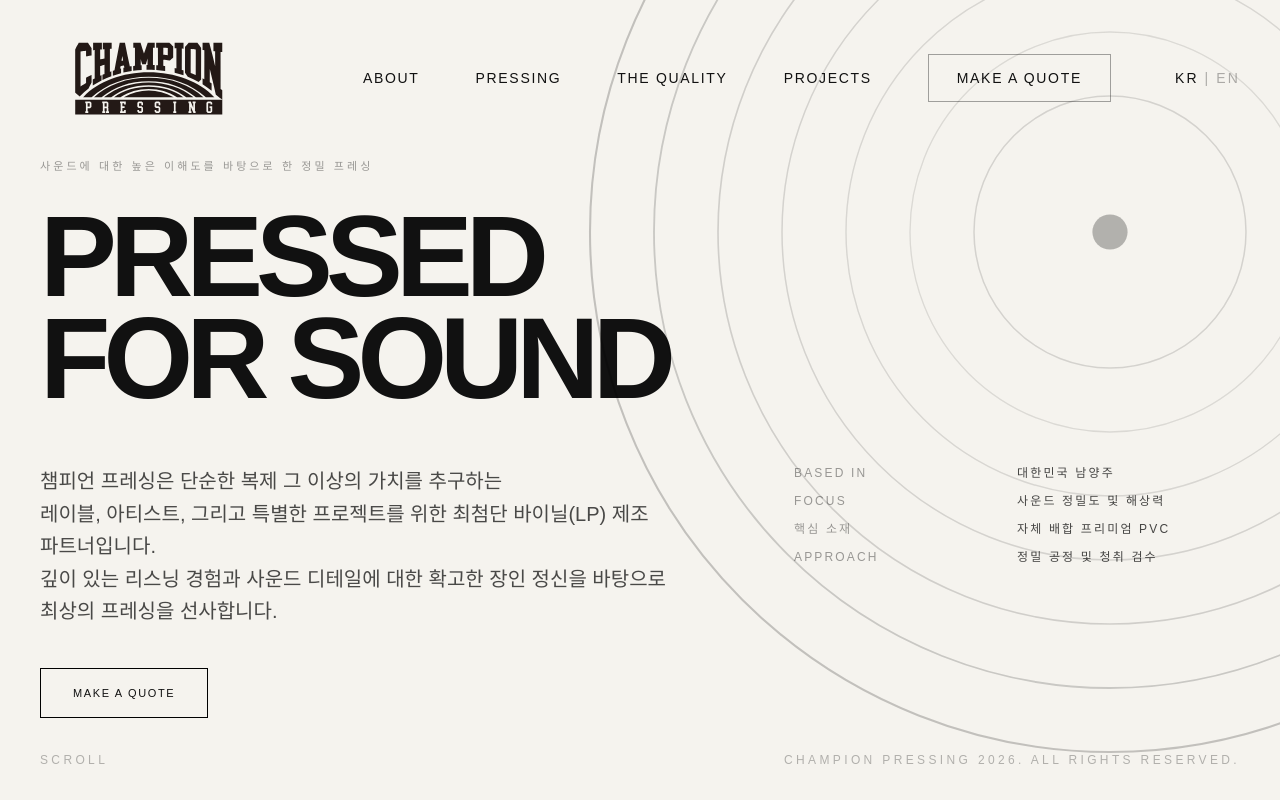
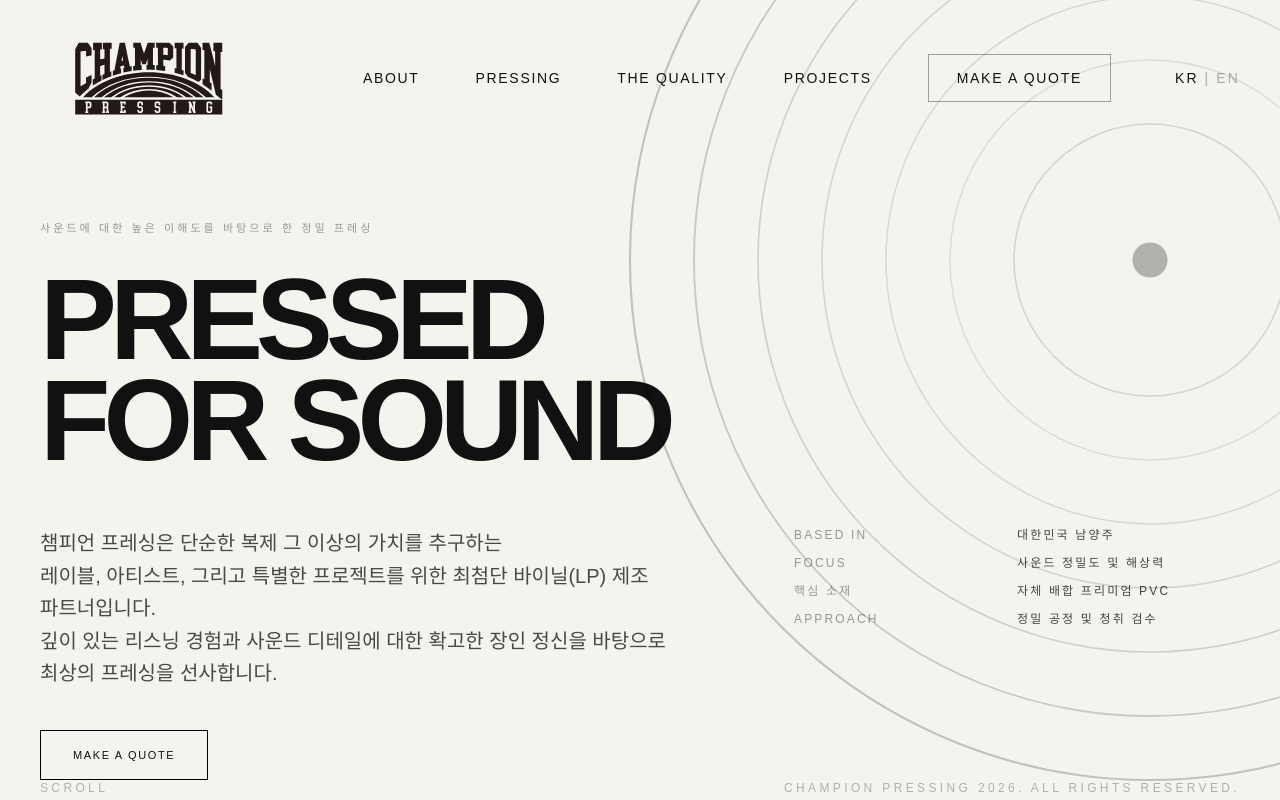
Before and after one commit to edkim88/champion-pressing-site, a Next.js app: page / in a window 1280 px wide. Shown: the top 800 px of the page. Built offline with nearby package versions, Linux system fonts and the light colour scheme.

Commit message:
Align hero banner padding across all pages and fix quote arrow overlapping

```diff
--- a/app/about/page.tsx
+++ b/app/about/page.tsx
@@ -47,7 +47,7 @@ export default function About() {
       </section>
 
       {/* ABOUT HERO */}
-      <section className="px-7 md:px-10 pt-20 md:pt-[15vh] pb-16 md:pb-24">
+      <section className="px-7 md:px-10 pt-16 md:pt-[10vh] pb-16 md:pb-24">
         <div className="max-w-7xl mx-auto">
           <p className="mb-6 md:mb-8 text-[10px] md:text-[11px] uppercase tracking-[0.28em] text-black/38">
             Who We Are
--- a/app/page.tsx
+++ b/app/page.tsx
@@ -48,12 +48,14 @@ export default function Home() {
   return (
     <main className="min-h-screen bg-[#f5f3ee] text-[#111111] overflow-hidden">
       {/* HERO SECTION */}
-      <section className="relative min-h-screen px-7 md:px-10 py-8 flex flex-col justify-between">
+      <section className="relative min-h-screen flex flex-col">
         {/* NAVIGATION */}
-        <Header />
+        <div className="px-7 md:px-10 pt-8 pb-4 z-20 relative">
+          <Header />
+        </div>
 
         {/* HERO CONTENT */}
-        <div className="relative flex-1 flex items-center z-10">
+        <div className="px-7 md:px-10 pt-16 md:pt-[10vh] relative flex-1 z-10">
           <div className="max-w-7xl w-full">
             <p className="mb-6 md:mb-8 text-[10px] md:text-[11px] uppercase tracking-[0.28em] text-black/38">
               {t.heroSub}
@@ -115,7 +117,7 @@ export default function Home() {
           </div>
         </div>
 
-        <div className="flex items-center justify-between text-[10px] md:text-xs uppercase tracking-[0.28em] text-black/28 relative z-20">
+        <div className="px-7 md:px-10 pb-8 mt-auto flex items-center justify-between text-[10px] md:text-xs uppercase tracking-[0.28em] text-black/28 relative z-20">
           <span>Scroll</span>
           <span>CHAMPION PRESSING 2026. ALL RIGHTS RESERVED.</span>
         </div>
--- a/app/pressing/page.tsx
+++ b/app/pressing/page.tsx
@@ -74,7 +74,7 @@ export default function Pressing() {
       </section>
 
       {/* HERO SECTION */}
-      <section className="px-7 md:px-10 pt-20 md:pt-[15vh] pb-16 md:pb-24">
+      <section className="px-7 md:px-10 pt-16 md:pt-[10vh] pb-16 md:pb-24">
         <div className="max-w-7xl mx-auto">
           <p className="mb-6 md:mb-8 text-[10px] md:text-[11px] uppercase tracking-[0.28em] text-black/38">
             The Process
--- a/app/quality/page.tsx
+++ b/app/quality/page.tsx
@@ -45,7 +45,7 @@ export default function QualityPage() {
       </section>
 
       {/* HERO SECTION */}
-      <section className="px-7 md:px-10 pt-20 md:pt-[15vh] pb-16 md:pb-24">
+      <section className="px-7 md:px-10 pt-16 md:pt-[10vh] pb-16 md:pb-24">
         <div className="max-w-7xl mx-auto">
           <p className="mb-6 md:mb-8 text-[10px] md:text-[11px] uppercase tracking-[0.28em] text-black/38">
             Superior Standards
```
